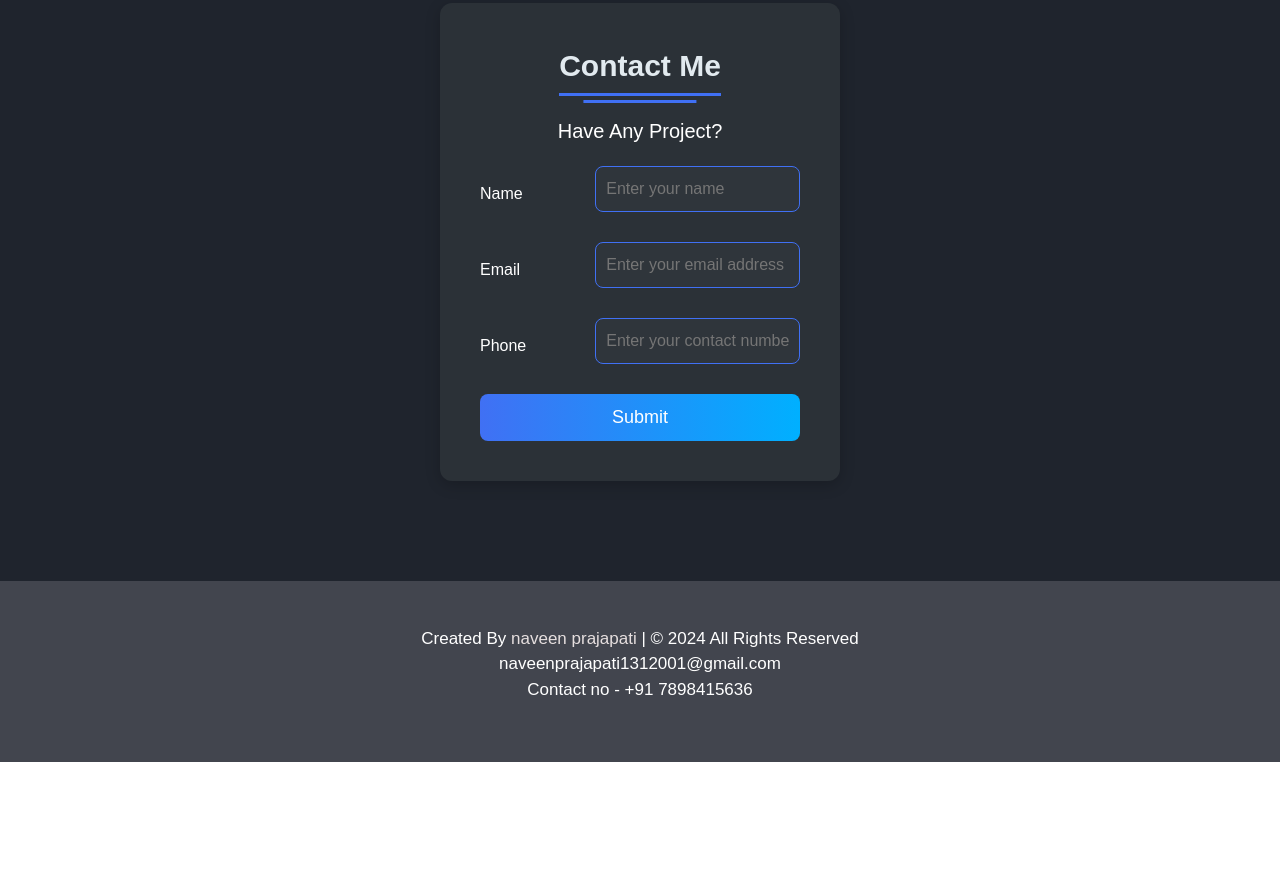
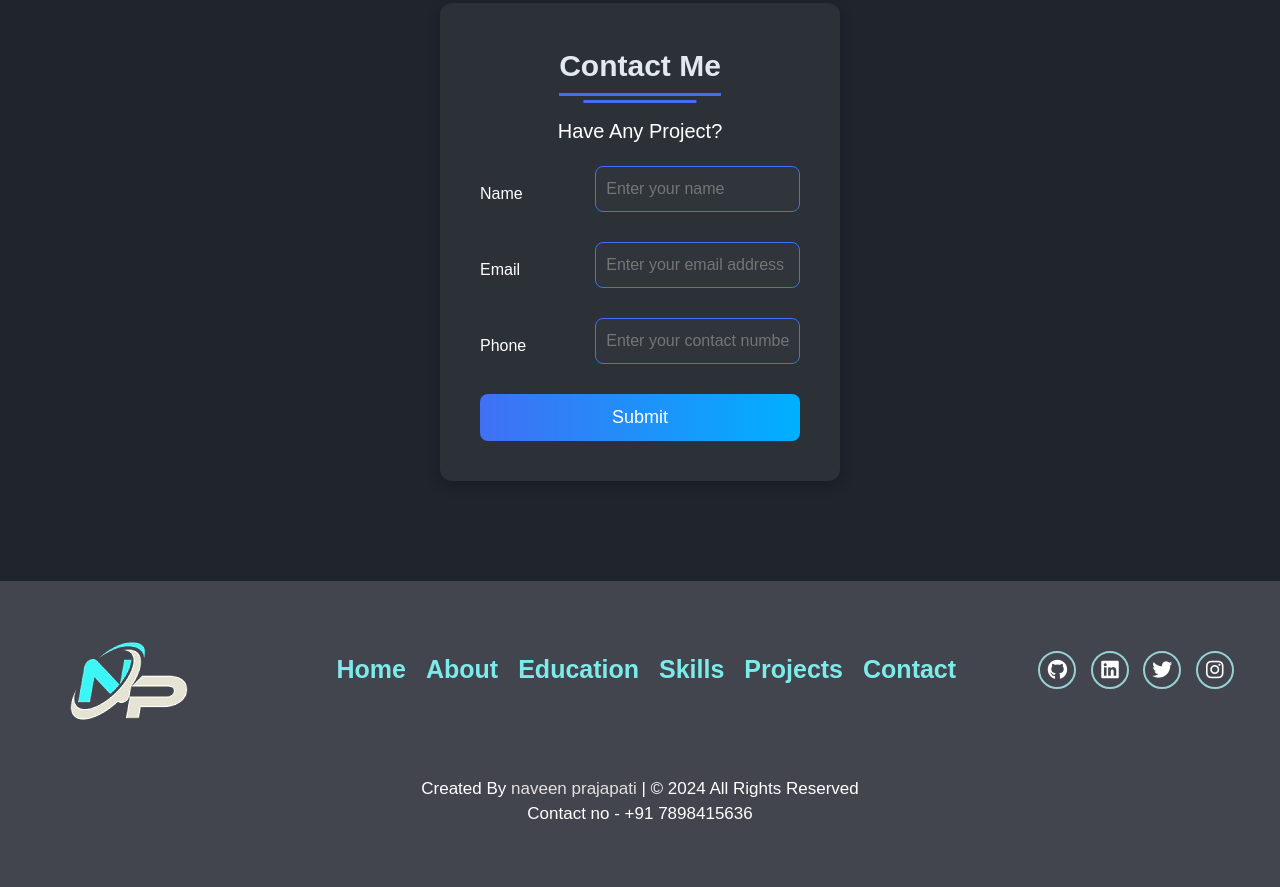
Before and after one commit to naveenprajapati2308/My-Portfolio, a plain HTML site: page index.html in a window 1280 px wide. Shown: the part 4053-4940 px from the top of the page. Before the commit the page ends 4815 px from the top, so only its background shows below. Drawn offline with nearby package versions, Linux system fonts and the light colour scheme.

Commit message:
footer updated 2.0

```diff
--- a/index.html
+++ b/index.html
@@ -8,7 +8,7 @@
   <link rel="stylesheet" href="style.css" />
   <!-- Fontawesome CDN Link -->
   <link rel="stylesheet" href="https://cdnjs.cloudflare.com/ajax/libs/font-awesome/6.0.0-beta3/css/all.min.css" />
-
+  <link href='https://unpkg.com/boxicons@2.1.4/css/boxicons.min.css' rel='stylesheet'>
   <link href="https://cdn.jsdelivr.net/npm/bootstrap@5.3.1/dist/css/bootstrap.min.css" rel="stylesheet"
     integrity="sha384-4bw+/aepP/YC94hEpVNVgiZdgIC5+VKNBQNGCHeKRQN+PtmoHDEXuppvnDJzQIu9" crossorigin="anonymous">
   <meta name="viewport" content="width=device-width, initial-scale=1.0" />
@@ -20,36 +20,30 @@
   <div class="total">
     <nav>
       <div class="navbar">
-        <div class="logo"><a href="#"><b>PORTFOLIO</b>
-
-          </a>
-        </div>
+        <div class="logo"><a href="#"><b>PORTFOLIO</b></a></div>
         <ul class="menu">
-          <li><a href="#home">Home </a></li>
+          <li><a href="#home">Home</a></li>
           <li><a href="#about">About</a></li>
           <li><a href="#education">Education</a></li>
           <li><a href="#skills">Skills</a></li>
           <li><a href="#projects">Projects</a></li>
           <li><a href="#contact">Contact</a></li>
-
-
-
         </ul>
         <div class="media-icons">
-          <a href="https://github.com/naveenprajapati2308"><i class="fab fa-github" iconsize="29px"></i></a>
+          <a href="https://github.com/naveenprajapati2308"><i class="fab fa-github"></i></a>
           <a href="https://www.linkedin.com/in/naveen-prajapati-80a686242/"><i class="fab fa-linkedin"></i></a>
           <a href="https://twitter.com/naveenprajapati23"><i class="fab fa-twitter"></i></a>
           <a href="https://www.instagram.com/prajapatiji2320/"><i class="fab fa-instagram"></i></a>
         </div>
-      </div>
-      <!-- menu and cancle button -->
         <div class="menu-btn">
           <i class="fas fa-bars"></i>
         </div>
         <div class="cancel-btn">
           <i class="fas fa-times"></i>
         </div>
+      </div>
     </nav>
+
 
     <!-- Home Section Start -->
     <section class="home" id="home">
@@ -80,6 +74,7 @@
             <img src="my pic.png" alt="MY_PIC" />
 
             <h3> Naveen prajapati</h3>
+            <!-- <h3>Software developer </h3> -->
             <!-- <p> Software developer</p> -->
 
           </div>
@@ -119,7 +114,8 @@
             <div class="topic">Skills Reflects Our Knowledge</div>
             <p>Have a solid knowledge of <b>JAVA</b>, Possess strong problem-solving skills, as well as oral and written
               communication skills. Have a good understanding of computer architecture, database management systems, and
-            data structures, operating systems and computer network. Able to thrive in a fast-paced, dynamic environment
+              data structures, operating systems and computer network. Able to thrive in a fast-paced, dynamic
+              environment
             </p>
             <div class="experience">
               <div class="num">I'M</div>
@@ -209,7 +205,10 @@
             <i class="fas fa-desktop"></i>
           </div>
           <div class="topic">CodeCrew</div>
-          <p class="para">Developed a  <b> Judge Application</b> using <b>React js , Express js</b> and <b>node js </b> implemented <b>MongoDB</b> as Database to save all data from user and Admin side . Student can pactice <b>Coding Question</b> on the website</p>
+          <p class="para">Developed a <b> Judge Application</b> using <b>React js , Express js</b> and <b>node js </b>
+            implemented <b>MongoDB</b> as Database to save all data from user and Admin side . Student can pactice
+            <b>Coding Question</b> on the website
+          </p>
           <h5><button class="btn para"> <a href="http://eshopper1.pythonanywhere.com"
                 style="color:blue;">Explore</a></button></h5>
         </div>
@@ -229,7 +228,9 @@
             <i class="fa fa-gamepad"></i>
           </div>
           <div class="topic">with react.js and node.js</div>
-          <p class="para">Built <b>Customer survey page </b> using  react and node to build the review page .it have 5 pagees  functionality to get review from the user .<b>customer survey</b> is simply web to get review of any product or any service,
+          <p class="para">Built <b>Customer survey page </b> using react and node to build the review page .it have 5
+            pagees functionality to get review from the user .<b>customer survey</b> is simply web to get review of any
+            product or any service,
             Flash-buttons to enhance user interface.Added elegant user experience with a sidebar.
           </p>
           <h5><button class="btn para"> <a href="https://resilient-dolphin-facc41.netlify.app"
@@ -238,7 +239,7 @@
 
         <div class="box">
           <div class="icon">
-            <><i class="fa-regular fa-mug-saucer"></i>
+            <i class='bx bxl-java'></i>
           </div>
           <div class="topic">Cafetune</div>
           <p class="para">Implemented a <b>Cafe and restorent</b> using react .js showcasing proficiency in frontend.
@@ -271,7 +272,6 @@
             function to get mail directly from the recuitors.
           </p>
           <h5><button class="btn para"> <a href="https://naveenprajapati.netlify.app"
-
                 style="color:blue;">Explore</a></button></h5>
 
         </div>
@@ -303,7 +303,7 @@
 
               <div class="form-row">
                 <label for="phone">Phone</label>
-            <input type=" name="phone" placeholder="Enter your contact number" required>
+                <input type=" name=" phone placeholder="Enter your contact number" required>
               </div>
 
               <button type="submit" class="submit-button">Submit</button>
@@ -314,14 +314,48 @@
 
     </div>
 
+    <footer>
 
+      <div class="footer-outer">
+        <div class="img"> <img src="logo.png"></div>
+        <div class="middle-footer">
+          <ul class="footer-menu">
+            <li class="footer_menu_list">
+              <a href="#home">Home</a>
+            </li>
+            <li class="footer_menu_list">
+              <a href="#about">About</a>
+            </li>
+            <li class="footer_menu_list">
+              <a href="#education">Education</a>
+            </li>
+            <li class="footer_menu_list">
+              <a href="#skills">Skills</a>
+            </li>
+            <li class="footer_menu_list">
+              <a href="#projects">Projects</a>
+            </li>
+            <li class="footer_menu_list">
+              <a href="#contact">Contact</a>
+            </li>
+          </ul>
+        </div>
+        <div class="media-icons">
+          <a href="https://github.com/naveenprajapati2308" style="--i:7"><i class='fab fa-github'></i></a>
+          <a href="https://www.linkedin.com/in/naveen-prajapati-80a686242/" style="--i:8"><i
+              class='fab fa-linkedin'></i></a>
+          <a href="https://twitter.com/naveenprajapati23" style="--i:9"><i class='fab fa-twitter'></i></a>
+          <a href="https://www.instagram.com/prajapatiji2320/" style="--i:10"><i class='fab fa-instagram'></i></a>
 
-  <!-- Footer Section Start -->
-  <footer>
+        </div>
+
+      </div>
       <div class="text">
-      <span>Created By <a href="#">naveen prajapati</a> | &#169; 2024 All Rights Reserved <br>
-        naveenprajapati1312001@gmail.com <br> Contact no - +91 7898415636</span>
+        <span>Created By <a href="naveenprajapati1312001@gmail.com">naveen prajapati</a> | &#169; 2024 All Rights
+          Reserved <br>
+          Contact no - +91 7898415636</span>
       </div>
+
     </footer>
     <!-- these are the script files  -->
     <script src="https://cdn.jsdelivr.net/npm/bootstrap@5.3.1/dist/js/bootstrap.bundle.min.js"></script>
@@ -329,3 +363,4 @@
     <script src="app.js"></script>
 
     </div>
+  </section>
```
Lines whose indentation alone changed are shown as unchanged.
